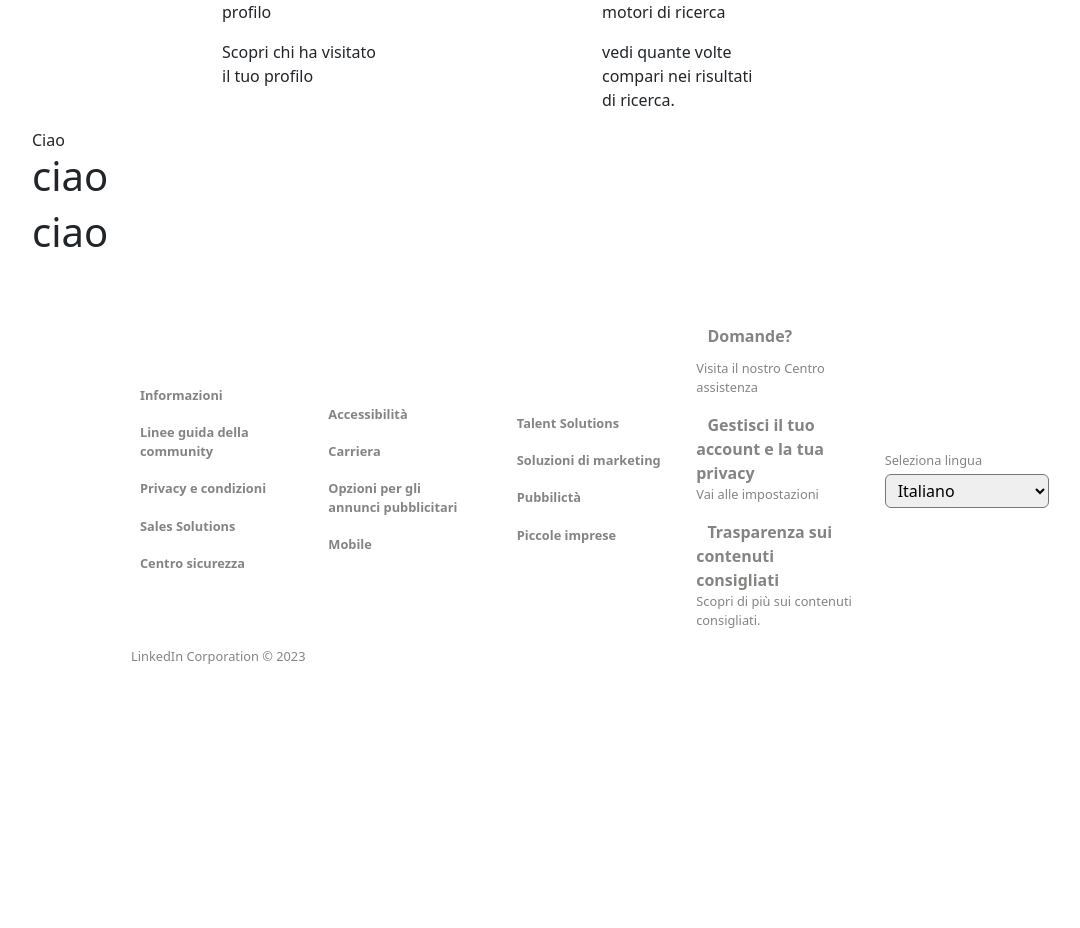
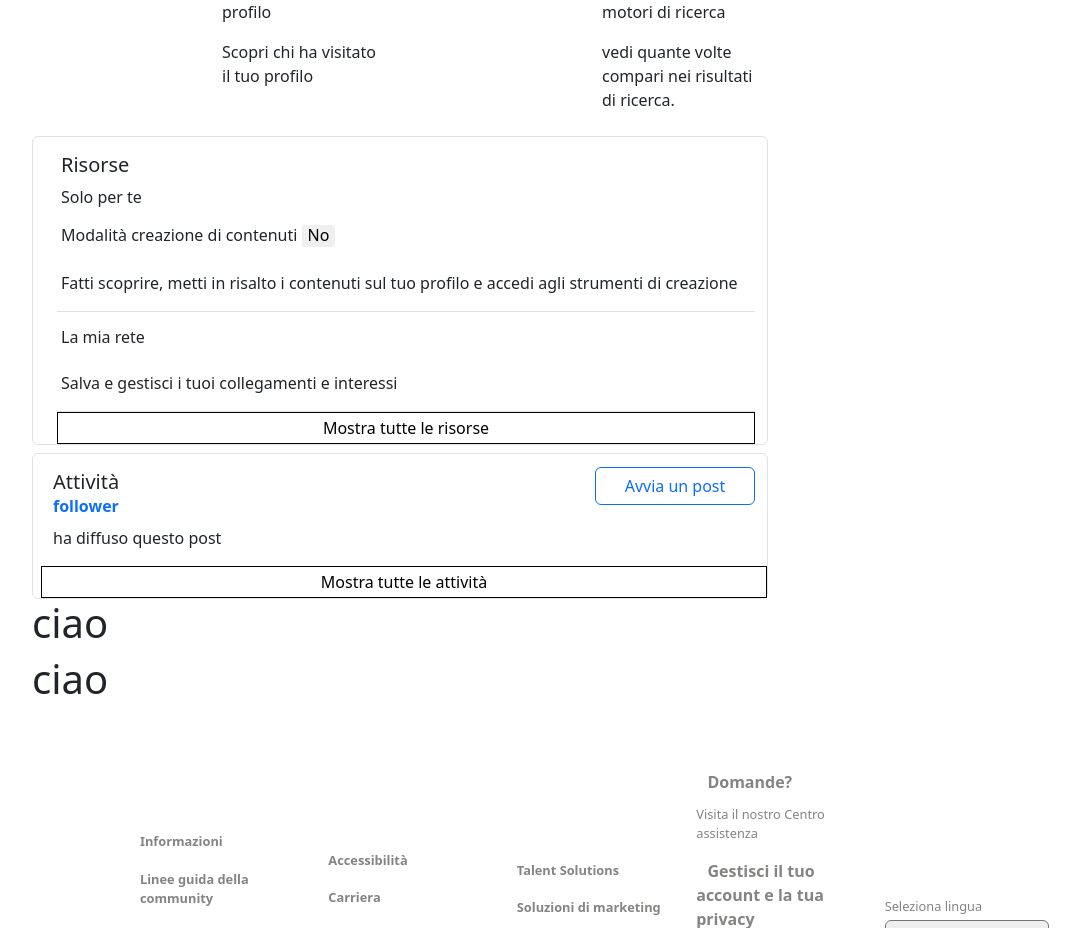
Before and after one commit to ale89-pit/linkedin_clone, a React (Create React App) app: page /me in a window 1280 px wide. Shown: the part 1022-1950 px from the top of the page, without its empty margins (50-1130 px from the left). Before the commit the page ends 1704 px from the top, so only its background shows below. Built offline with nearby package versions, Linux system fonts and the light colour scheme.

Commit message:
component quasi finito

```diff
--- a/src/App.css
+++ b/src/App.css
@@ -58,3 +58,39 @@
 #backgroudJumboDiv {
   background-color: #DCE6F1;
 }
+
+.ButtonAttività {
+  width: 10em;
+  font-weight: bold;
+  border-radius: 6em;
+}
+
+.ButtonFlex {
+  display: flex;
+  flex-direction: row;
+  justify-content: space-between;
+  align-items: center;
+  height: 1em;
+}
+
+
+.nameAttivitap {
+  font-size: 0.8em;
+}
+
+h5,
+h6 {
+  font-weight: bold;
+}
+
+.ButtonRisorse {
+  border: none;
+  border-radius: 3px;
+}
+
+.ButtonMostraRisorse {
+  height: 2em;
+  width: 100%;
+  border: 1px solid;
+  background-color: #ffffff;
+}
--- a/src/App.js
+++ b/src/App.js
@@ -8,6 +8,8 @@ import Profile from "./components/Home/Profile/Profile";
 import Home from "./components/Home/Home";
 import NavBar from "./components/NavBar";
 import Footer from "./components/Footer";
+
+
 function App() {
   return (
     <BrowserRouter>
--- a/src/components/Home/Profile/Analisi.jsx
+++ b/src/components/Home/Profile/Analisi.jsx
@@ -20,4 +20,4 @@ const Analisi = () => {
     )
 }
 
-export default Analisi
+export default Analisi;
--- a/src/components/Home/Profile/Attività.jsx
+++ b/src/components/Home/Profile/Attività.jsx
@@ -1,5 +1,22 @@
+import { Container, Row, Button, Col, } from "react-bootstrap";
+
+
 const Attività = () => {
-  return( <div>Ciao</div>);
-};
 
+  return (
+    <Container className="allCards mt-2 border rounded ps-1">
+      <Row className=" textAttività mt-4 ms-1">
+
+        <Col className="ButtonFlex">
+          <h5 className="">Attività</h5>
+          <Button variant="outline-primary ButtonAttività">Avvia un post</Button>
+        </Col>
+
+        <p className="text-primary fw-bold mb-2"> follower </p>
+        <p>ha diffuso questo post </p>
+        <button className="ButtonMostraRisorse">Mostra tutte le attività</button>
+      </Row>
+    </Container>
+  )
+}
 export default Attività;
--- a/src/components/Home/Profile/Profile.jsx
+++ b/src/components/Home/Profile/Profile.jsx
@@ -7,6 +7,7 @@ import Attività from "./Attività"
 import Analisi from "./Analisi"
 import Formazione from "./Formazione"
 import Interessi from "./Interessi"
+import Risorse from "./Risorse"
 
 const Profile = () =>{
     return (
@@ -16,6 +17,7 @@ const Profile = () =>{
     <Jumbotron />
     <ForYou/>
     <Analisi />
+    <Risorse />
     <Attività />
     <Formazione />
     <Interessi />
--- /dev/null
+++ b/src/components/Home/Profile/Risorse.jsx
@@ -0,0 +1,20 @@
+import { Container } from "react-bootstrap";
+
+const Risorse = () => {
+  return (
+    <Container className="allCards mt-2 ps-4 border rounded ps-1">
+      <h5 className="TextRisorse ps-1 mt-3">Risorse</h5>
+      <p className="TextRisorse ps-1 ">Solo per te</p>
+      <h6 className="TextRisorse ps-1 ">
+        Modalità creazione di contenuti <button className="ButtonRisorse">No</button>
+      </h6>
+      <p className="TextRisorse border-bottom ps-1 py-3">
+        Fatti scoprire, metti in risalto i contenuti sul tuo profilo e accedi agli strumenti di creazione
+      </p>
+      <h6 className="TextRisorse ps-1 ">La mia rete</h6>
+      <p className="TextRisorse border-bottom ps-1 py-3 mb-0">Salva e gestisci i tuoi collegamenti e interessi</p>
+      <button className="ButtonMostraRisorse ">Mostra tutte le risorse</button>
+    </Container>
+  );
+};
+export default Risorse;
```
Also changed, not shown: src/components/Home/Profile/Esperienza.jsx (added).
